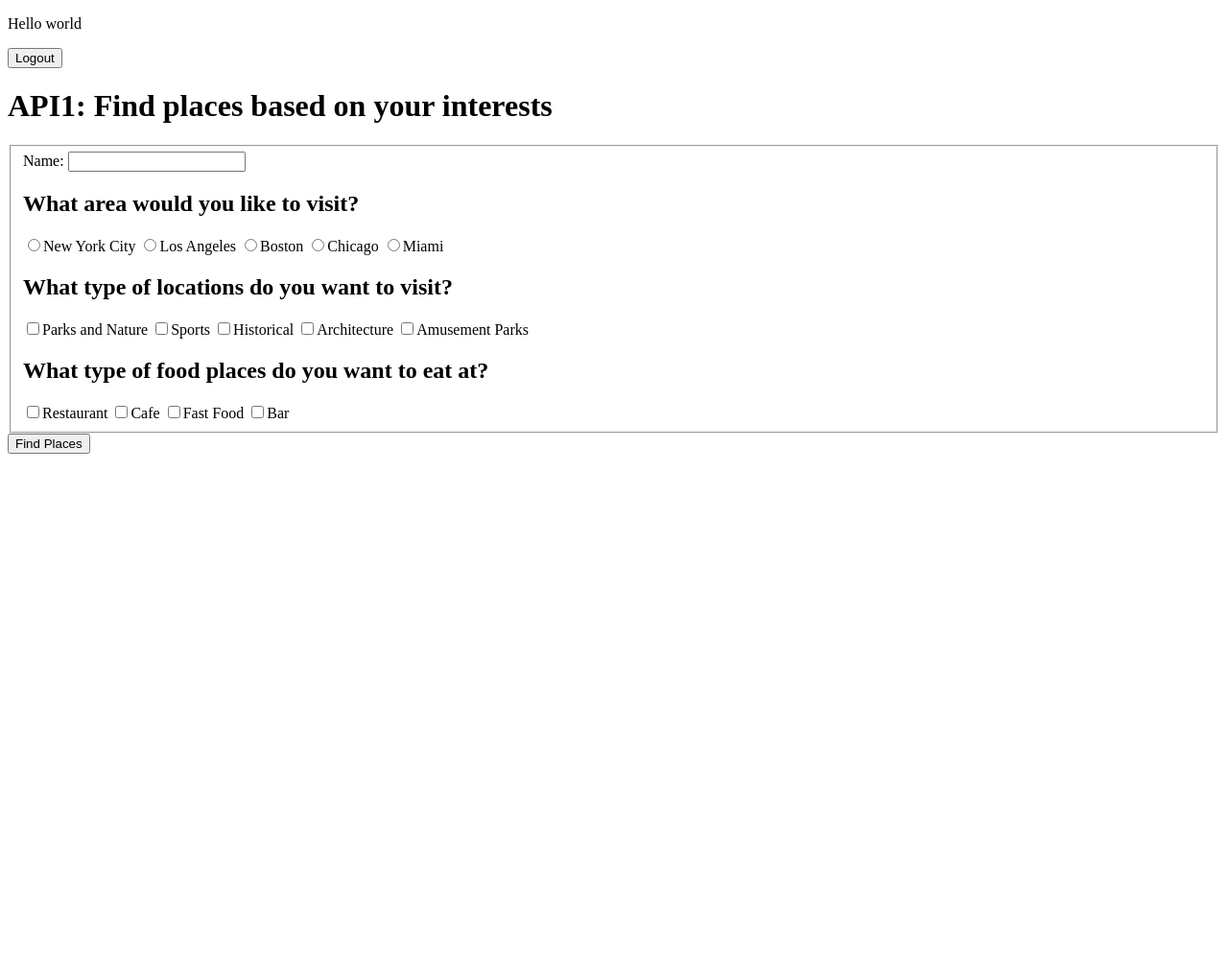
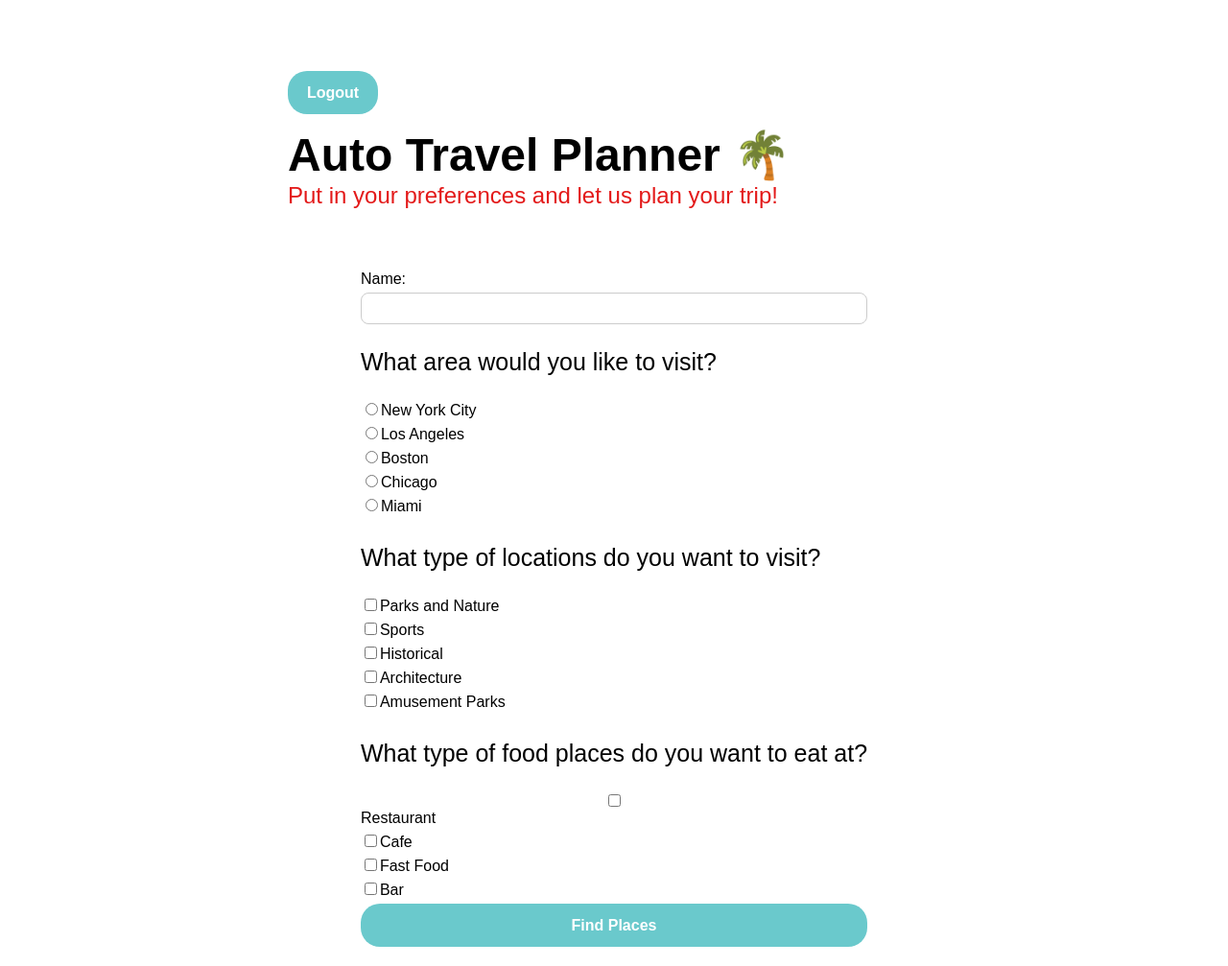
Before and after one commit to rahilshah1027/travel-itinerary-generator, a Flask app: page / in a window 1280 px wide; the page is wider, and only the part inside the window is pictured. Shown: that part at 96% size. Before the commit the page ends 473 px from the top of that part, so only its background shows below. Run offline with Flask 3, Linux system fonts and the light colour scheme; a user stored in the database is signed in.

Commit message:
frontend styling done for login page and home page.

```diff
--- a/client/templates/home.html
+++ b/client/templates/home.html
@@ -3,39 +3,45 @@
 <head>
     <meta charset="UTF-8">
     <meta name="viewport" content="width=device-width, initial-scale=1.0">
-    <title>Search</title>
+    <title>Plan Your Next Adventure</title>
+    <link rel="stylesheet" href="{{ url_for('static', filename='styles_home.css') }}">
 </head>
 <body>
-    <p> Hello world</p>
-    <form action="/logout" method="POST">
-        <button type="submit">Logout</button>
-    </form>
-    <h1>API1: Find places based on your interests </h1>
+    <header>
+        <form action="/logout" method="POST" class="logout-form">
+            <button type="submit" class="trip-button">Logout</button>
+        </form>
+    <h1>Auto Travel Planner 🌴</h1>
+    <p class="subtext">Put in your preferences and let us plan your trip!</p>
+    </header>
     <form action="/search" method="post">
-        <fieldset>
-            <label>Name: <input type="text" name="name" required> </label>
-            <h2> What area would you like to visit? </h2>
+            <div class="form-group">
+                <label for="name">Name:</label>
+                <input type="text" id="name" name="name" required>
+            <p class="question"> What area would you like to visit? </p>
                 <label><input type="radio" name="location" value="New York City" required>New York City</label>
                 <label><input type="radio" name="location" value="Los Angeles" required>Los Angeles</label>
                 <label><input type="radio" name="location" value="Boston" required>Boston</label>
                 <label><input type="radio" name="location" value="Chicago" required>Chicago</label>
                 <label><input type="radio" name="location" value="Miami" required>Miami</label>
 
-            <h2> What type of locations do you want to visit? </h2>
+            <p class="question">  What type of locations do you want to visit? </p>
                 <label><input type="checkbox" name="interests" value="nature">Parks and Nature</label>
                 <label><input type="checkbox" name="interests" value="sports">Sports</label>
                 <label><input type="checkbox" name="interests" value="historical">Historical</label>
                 <label><input type="checkbox" name="interests" value="architecture">Architecture</label>
                 <label><input type="checkbox" name="interests" value="amusements">Amusement Parks</label>
 
-            <h2> What type of food places do you want to eat at?</h2>
-                <label><input type="checkbox" name="food" value="restaurants">Restaurant</label>
+                <p class="question"> What type of food places do you want to eat at? </p>
+
+                <input type="checkbox" name="food" value="restaurants" id="restaurants">
+                <label for="restaurants">Restaurant</label>
+
                 <label><input type="checkbox" name="food" value="cafes">Cafe</label>
                 <label><input type="checkbox" name="food" value="fast food">Fast Food</label>
                 <label><input type="checkbox" name="food" value="bars">Bar</label>
-        </fieldset>
-        <button type="submit">Find Places</button>
-    </form>
 
+        <button type="submit" class="trip-button">Find Places</button>
+    </div>
 </body>
 </html>
--- a/server/server.py
+++ b/server/server.py
@@ -9,7 +9,7 @@ from flask import jsonify, request
 from dotenv import load_dotenv
 import os, requests, random
 
-app = Flask(__name__, template_folder='../client/templates')
+app = Flask(__name__, template_folder='../client/templates', static_folder='../static')
 app.config["SQLALCHEMY_DATABASE_URI"] = "sqlite:///project.db"
 app.secret_key = "randomstuff"
 db = SQLAlchemy(app)
--- /dev/null
+++ b/static/styles_home.css
@@ -0,0 +1,97 @@
+body {
+    font-family: 'Arial', sans-serif;
+    margin: 0;
+    padding: 0;
+    background-color: #ffffff;
+    display: flex;
+    justify-content: center;
+    align-items: center;
+    height: 100vh;
+    flex-direction: column;
+}
+
+header {
+    width: 100%;
+    margin-top: 300px;
+    /*padding: 5px 0;  Adds padding top and bottom only */
+    margin-left: 600px;
+    align-items: left;
+    text-align: left;
+}
+
+.logout-form {
+    align-self: left; /* Aligns the form to the left of the flex container */
+    margin: 0; /* Adjust margins as necessary */
+    padding: 0; /* Adjust padding as necessary */
+}
+
+h1 {
+    margin-top: 15px; /* Adjust top margin as needed */
+    font-size: 48px;
+    color: #000000;
+    margin-bottom: 0px;
+}
+
+.subtext {
+    margin-top: 0px;
+    font-size: 24px;
+    color: #e31919;
+
+}
+
+.question {
+
+    font-size: 25px;
+    color: #000000;
+
+}
+
+label {
+    display: block; /* Makes the label a block element, putting it above the input */
+    margin-bottom: 5px; /* Adds some space between the label and the input */
+}
+
+input[type="text"] {
+    border: 1px solid #cccccc; /* Light gray border */
+    border-radius: 8px; /* Rounded corners */
+    padding: 8px; /* Padding inside the text box */
+    outline: none; /* Removes the default focus outline */
+}
+
+input[type="text"]:focus {
+    border-color: #888888; /* Changes border color when focused */
+}
+
+.form-group {
+    display: flex;
+    flex-direction: column; /* Ensures that everything within main-content also stacks vertically */
+    width: 100%; /* Adjust width as necessary */
+}
+
+form {
+    max-width: 600px;
+    margin: 20px auto;
+    padding: 20px;
+    background: #ffffff;
+    border-radius: 8px;
+}
+
+.trip-button {
+    display: inline-block;
+    background-color: #6AC9CC; /* Adjust the color to match the exact green shade in your image */
+    color: white;
+    font-size: 16px;
+    padding: 10px 20px;
+    text-decoration: none;
+    border: none;
+    border-radius: 20px; /* Adjust for the desired curvature */
+    font-weight: bold;
+    text-align: center;
+    vertical-align: middle;
+    line-height: 25px; /* Adjust based on your padding and font size */
+    transition: background-color 0.3s; /* Smooth transition for hover effect */
+}
+
+.trip-button:hover {
+    background-color: #44787a; /* Slightly darker green on hover */
+}
```
Also changed, not shown: client/templates/login.html (+15 -3 lines), static/styles_login.css (added, +59 -0 lines), server/instance/project.db, static/img/login1.svg (added), static/img/login2.svg (added), static/img/login3.svg (added), static/img/login4.svg (added), static/img/loginicon.svg (added), 5 other files.
